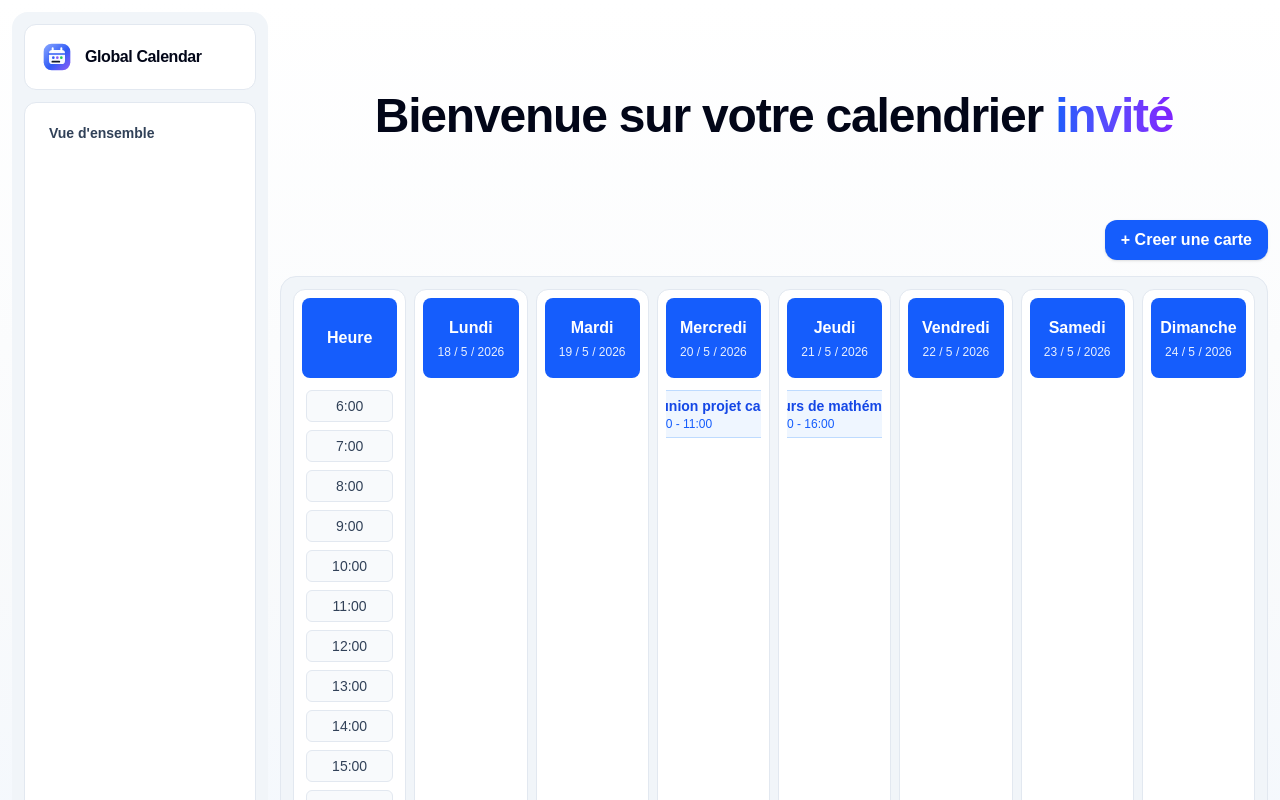
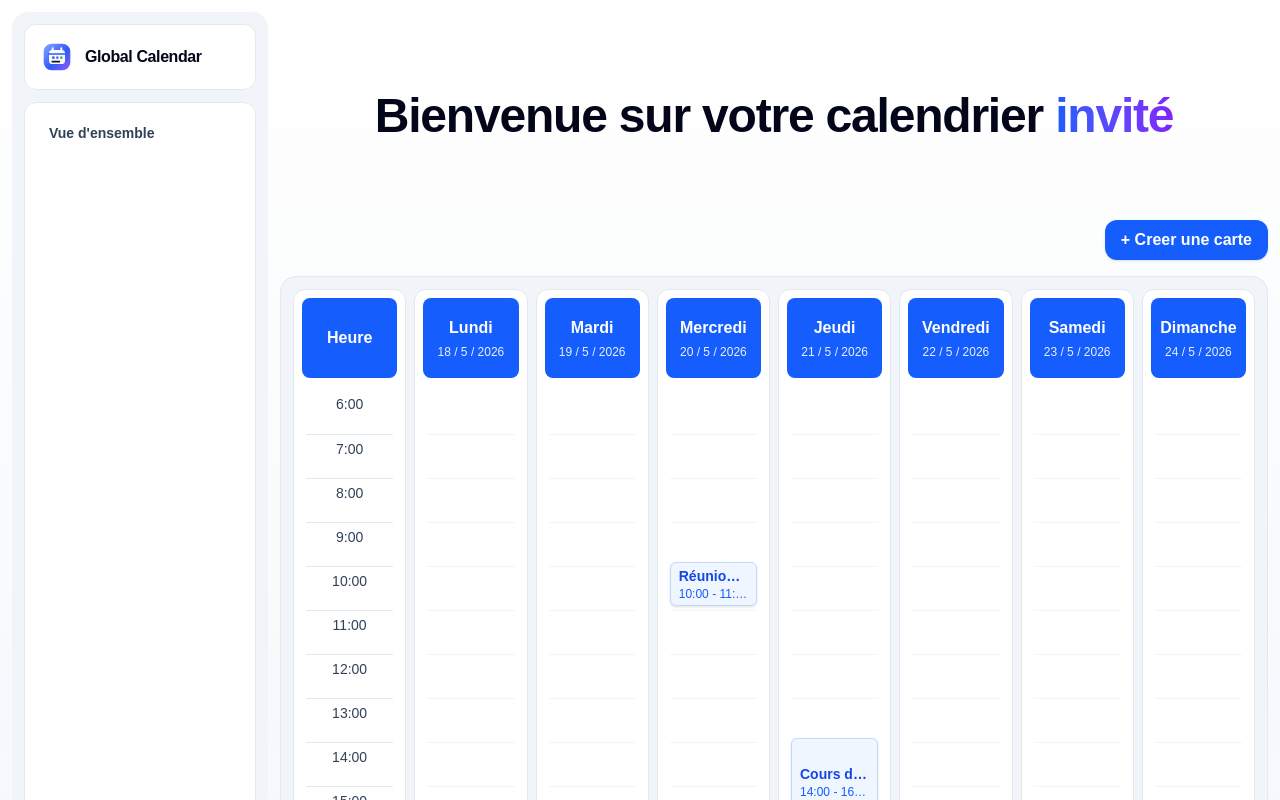
Before and after one commit to GoulvenBonmarchand/Global-Calendar, a Next.js app in the folder global-calendar/: page /calendar in a window 1280 px wide. Shown: the top 800 px of the page. Built offline with nearby package versions, Linux system fonts and the light colour scheme.

Commit message:
afficher les évènements à la bonne heure et ajout d'un bouton supprimer

```diff
--- a/global-calendar/src/app/calendar/CalendarCreateEvent.tsx
+++ b/global-calendar/src/app/calendar/CalendarCreateEvent.tsx
@@ -18,6 +18,13 @@ export default function CalendarCreateEvent() {
     setSelectedEvent(event);
   }
 
+  function handleDeleteEvent(eventId: number) {
+    setAllEvents((currentEvents) =>
+      currentEvents.filter((event) => event.id !== eventId),
+    );
+    setSelectedEvent(null);
+  }
+
   return (
     <>
       <div className="mb-4 flex justify-end">
@@ -27,7 +34,11 @@ export default function CalendarCreateEvent() {
       <CalendarGrid events={allEvents} onSelectEvent={setSelectedEvent} />
 
       {selectedEvent && (
-        <Cards event={selectedEvent} onClose={() => setSelectedEvent(null)} />
+        <Cards
+          event={selectedEvent}
+          onClose={() => setSelectedEvent(null)}
+          onDelete={handleDeleteEvent}
+        />
       )}
     </>
   );
--- a/global-calendar/src/components/calendar/CalendarGrid.tsx
+++ b/global-calendar/src/components/calendar/CalendarGrid.tsx
@@ -12,7 +12,13 @@ const DAYS = [
   "Dimanche",
 ] as const;
 
-const HOURS = Array.from({ length: 24 - 6 + 1 }, (_, i) => 6 + i);
+const START_HOUR = 6;
+const END_HOUR = 24;
+const HOUR_HEIGHT = 44;
+const HOURS = Array.from(
+  { length: END_HOUR - START_HOUR },
+  (_, i) => START_HOUR + i,
+);
 
 // Anchor for the displayed week. Monday = May 18, 2026.
 const FIRST_DAY = { day: 18, month: 5, year: 2026 };
@@ -50,11 +56,12 @@ function TimeColumn() {
       <div className="flex h-20 w-full shrink-0 items-center justify-center rounded-lg bg-blue-600 font-bold text-white">
         Heure
       </div>
-      <div className="flex w-full flex-1 flex-col items-center gap-2 overflow-y-auto p-1">
+      <div className="flex w-full flex-col p-1">
         {HOURS.map((hour) => (
           <div
             key={hour}
-            className="flex h-8 w-full shrink-0 items-center justify-center rounded-md border border-slate-200 bg-slate-50 text-sm font-medium text-slate-700"
+            className="flex w-full shrink-0 items-start justify-center border-t border-slate-200 pt-1 text-sm font-medium text-slate-700 first:border-t-0"
+            style={{ height: HOUR_HEIGHT }}
           >
             {hour}:00
           </div>
@@ -93,7 +100,18 @@ function DayColumn({
           {day} / {month} / {year}
         </span>
       </div>
-      <div className="flex w-full flex-1 flex-col items-center gap-2 overflow-x-auto p-1">
+      <div
+        className="relative w-full p-1"
+        style={{ height: HOURS.length * HOUR_HEIGHT }}
+      >
+        {HOURS.map((hour) => (
+          <div
+            key={hour}
+            className="border-t border-slate-100 first:border-t-0"
+            style={{ height: HOUR_HEIGHT }}
+          />
+        ))}
+
         {dayEvents.map((event) => (
           <EventChip
             key={event.id}
@@ -112,11 +130,17 @@ type EventChipProps = {
 };
 
 function EventChip({ event, onSelectEvent }: EventChipProps) {
+  const position = getEventPosition(event);
+
   return (
     <button
       type="button"
       onClick={() => onSelectEvent(event)}
-      className="flex h-12 w-40 shrink-0 flex-col items-start justify-center rounded-md border border-blue-200 bg-blue-50 px-2 text-left text-sm font-semibold text-blue-700 transition hover:border-blue-300 hover:bg-blue-100"
+      className="absolute left-1 right-1 flex min-h-8 flex-col items-start justify-center overflow-hidden rounded-md border border-blue-200 bg-blue-50 px-2 text-left text-sm font-semibold text-blue-700 shadow-sm transition hover:border-blue-300 hover:bg-blue-100"
+      style={{
+        top: position.top,
+        height: position.height,
+      }}
     >
       <span className="w-full truncate">{event.title}</span>
       {(event.startTime || event.endTime) && (
@@ -126,6 +150,35 @@ function EventChip({ event, onSelectEvent }: EventChipProps) {
       )}
     </button>
   );
+}
+
+function getEventPosition(event: CalendarEvent) {
+  const startMinutes = parseTimeToMinutes(event.startTime) ?? START_HOUR * 60;
+  const endMinutes =
+    parseTimeToMinutes(event.endTime) ?? Math.min(startMinutes + 60, END_HOUR * 60);
+  const calendarStart = START_HOUR * 60;
+  const calendarEnd = END_HOUR * 60;
+  const clampedStart = Math.max(startMinutes, calendarStart);
+  const clampedEnd = Math.min(Math.max(endMinutes, clampedStart + 30), calendarEnd);
+
+  return {
+    top: ((clampedStart - calendarStart) / 60) * HOUR_HEIGHT,
+    height: ((clampedEnd - clampedStart) / 60) * HOUR_HEIGHT,
+  };
+}
+
+function parseTimeToMinutes(time?: string) {
+  if (!time) {
+    return null;
+  }
+
+  const timeParts = time.match(/^(\d{1,2}):(\d{2})$/);
+
+  if (!timeParts) {
+    return null;
+  }
+
+  return Number(timeParts[1]) * 60 + Number(timeParts[2]);
 }
 
 function isEventOnDay(
--- a/global-calendar/src/components/cards/cards.tsx
+++ b/global-calendar/src/components/cards/cards.tsx
@@ -13,9 +13,15 @@ export type CalendarEvent = {
 type CardsProps = {
   event: CalendarEvent;
   onClose: () => void;
+  onDelete?: (eventId: number) => void;
 };
 
-export default function Cards({ event, onClose }: CardsProps) {
+export default function Cards({ event, onClose, onDelete }: CardsProps) {
+  function handleDelete() {
+    onDelete?.(event.id);
+    onClose();
+  }
+
   return (
     <div className="fixed inset-0 z-50 flex items-center justify-center bg-black/50 px-4">
       <div className="relative w-full max-w-md rounded-2xl bg-white p-6 shadow-2xl">
@@ -45,6 +51,18 @@ export default function Cards({ event, onClose }: CardsProps) {
         {event.description && (
           <p className="mt-4 text-slate-700">{event.description}</p>
         )}
+
+        {onDelete && (
+          <div className="mt-6 flex justify-end">
+            <button
+              type="button"
+              onClick={handleDelete}
+              className="rounded-lg border border-red-200 bg-red-50 px-3 py-2 text-sm font-semibold text-red-700 hover:border-red-300 hover:bg-red-100"
+            >
+              Supprimer
+            </button>
+          </div>
+        )}
       </div>
     </div>
   );
```
